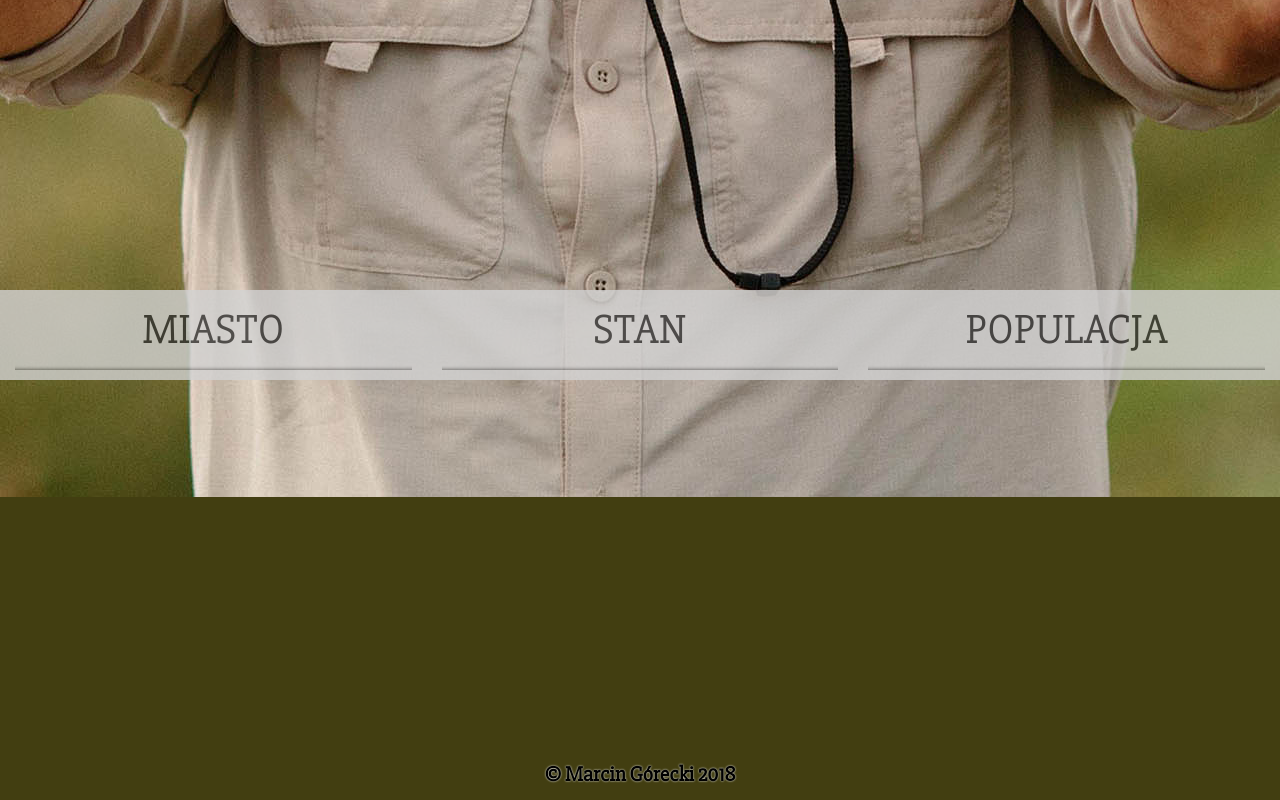
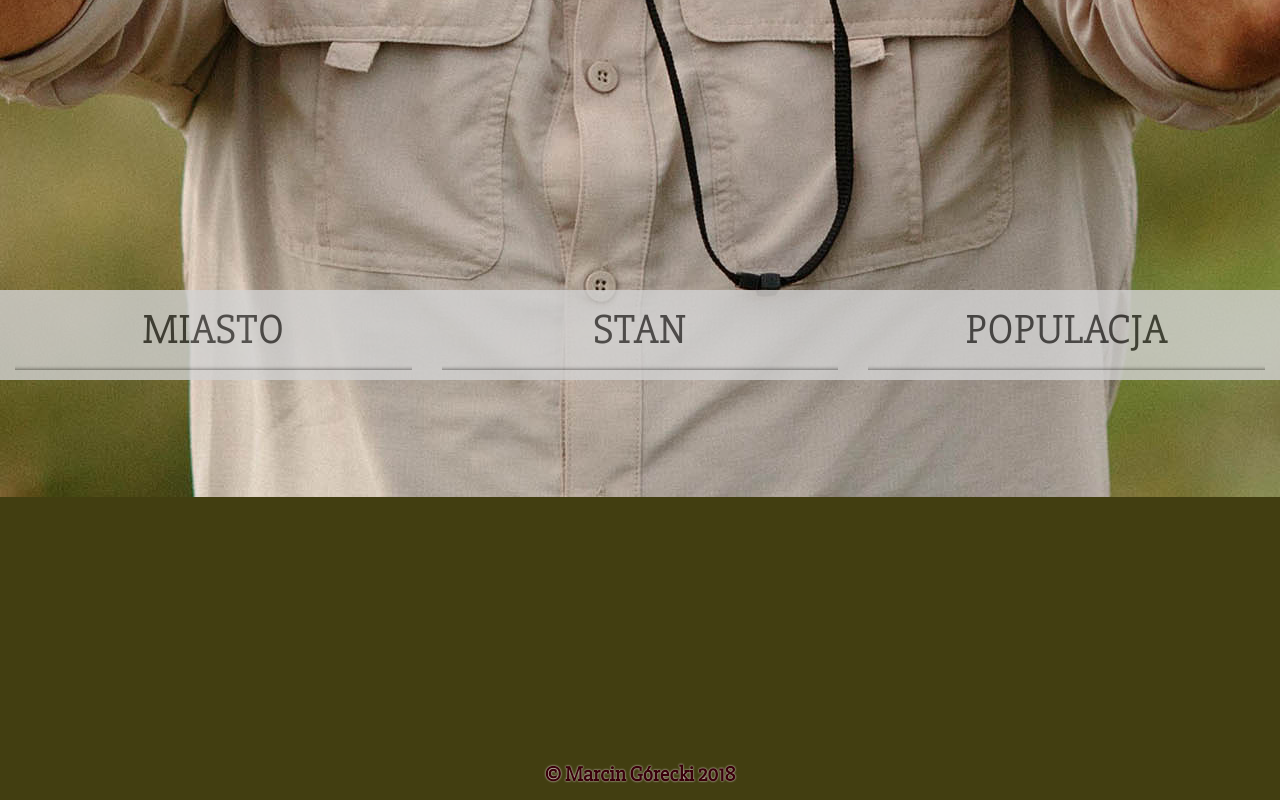
Before and after one commit to malarium/ajax-site, a plain HTML site: page index.html in a window 1280 px wide. Shown: the part 990-1790 px from the top of the page. Drawn offline with nearby package versions, Linux system fonts and the light colour scheme; some packages are replaced by stand-ins of ours; no server answers.

Commit message:
Add files via upload

```diff
--- a/style.scss
+++ b/style.scss
@@ -189,7 +189,7 @@ background-color: #39000A;
   border-radius: 15px;
 }
 footer {
-  color:#000;
+  color:#39000A;
   text-shadow: 0 0 2px #fff;
   font-weight: bold;
   font-size: 1.5em;
```
Also changed, not shown: style.css, 1 other file.
